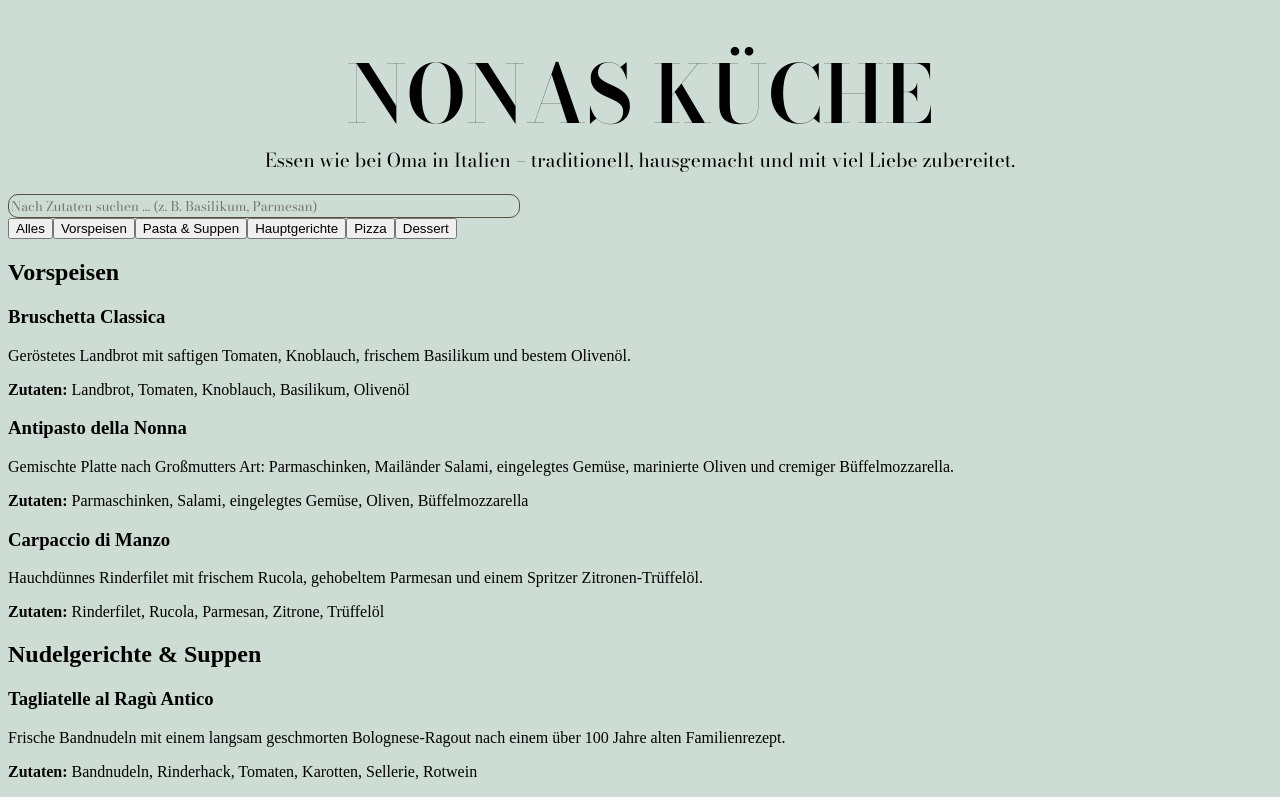
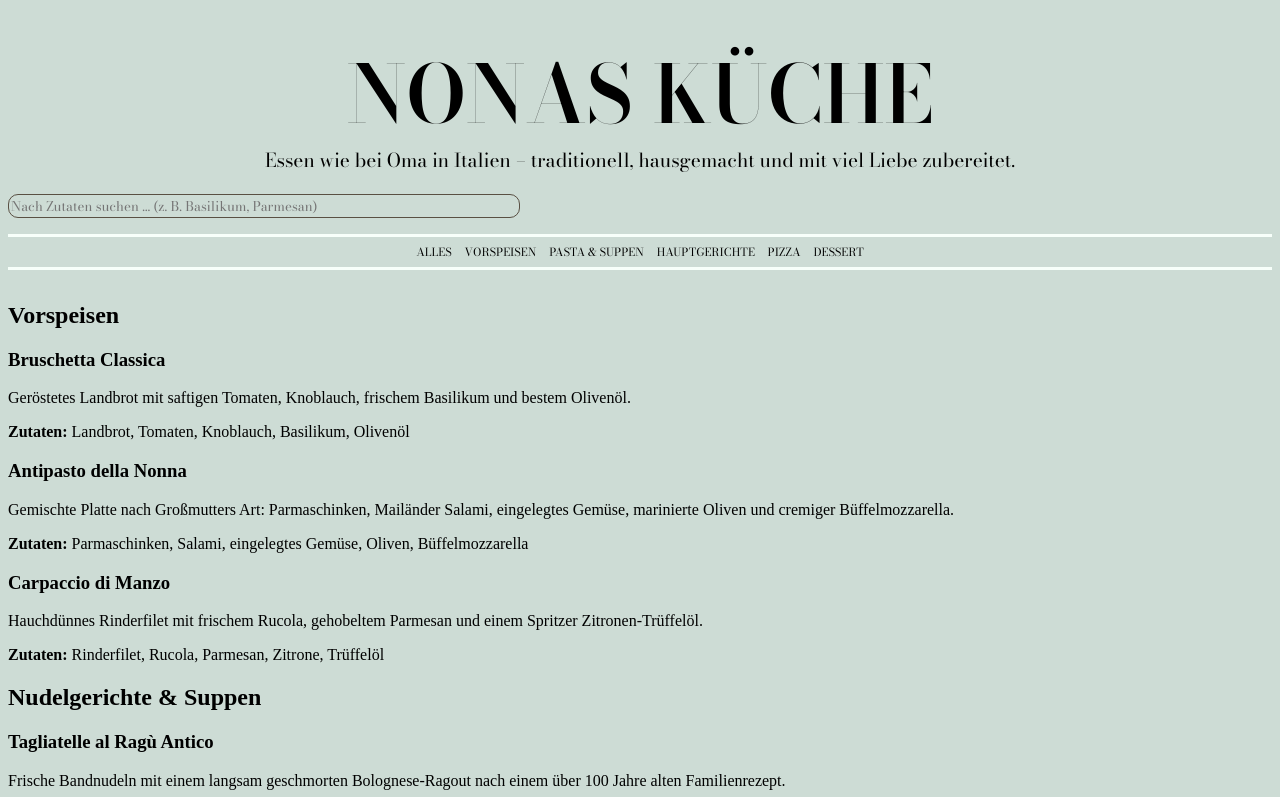
Before and after one commit to reem0078/Sofwareproject-Nonnas-Kuche, a website: page index.html in a window 1280 px wide. Shown: the top 797 px of the page. Drawn offline with nearby package versions, Linux system fonts and the light colour scheme.

Commit message:
Category nav

```diff
--- a/style.css
+++ b/style.css
@@ -39,3 +39,26 @@ header p{
     color: black;
 
 }
+
+.category-nav {
+    display: flex;
+    justify-content: center;
+    flex-wrap: wrap;
+    margin: 1rem 0 2rem;
+    border-top: solid 3px #f7fffa;
+    border-bottom: solid 3px #f7fffa;
+}
+
+.category-nav button {
+    padding: 0.4rem;
+    font-family: "Bodoni Moda", serif;
+    font-size: 0.7rem;
+    font-weight: 400;
+    text-transform: uppercase;
+    background: transparent;
+    border: none;
+}
+
+.category-nav button:hover {
+    background:#6183753f;
+}
```
